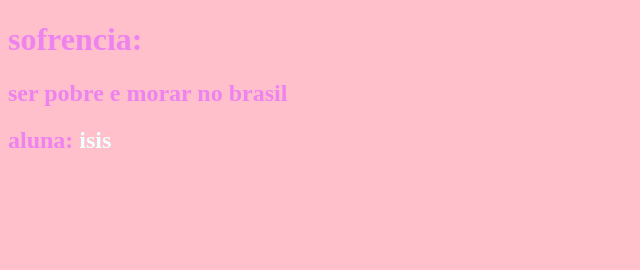
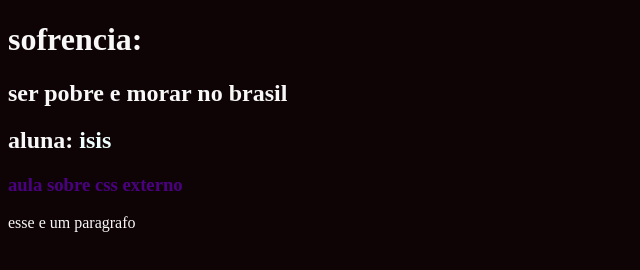
Before and after one commit to none89/deveweb, a plain HTML site: page index.html in a window 1280 px wide. Shown: the whole page, without its empty margins (0-640 px from the left). Drawn offline with Linux system fonts and the light colour scheme.

Commit message:
Add files via upload

```diff
--- a/index.html
+++ b/index.html
@@ -1,20 +1,26 @@
 <!DOCTYPE html>
 <html lang="pt-br">
+
 <head>
     <meta charset="UTF-8">
     <title>Document</title> <!-- comentario-->
     <style>
-    body{
-        background-color: pink;
-        color : violet;
-    }
-        </style>
+        body {
+            background-color: rgb(15, 4, 5);
+            color: rgb(248, 248, 248);
+        }
+    </style>
+    <link rel="stylesheet" href="style.css">
 </head>
+
 <body>
     <h1>sofrencia:</h1>
     <h2>ser pobre e morar no brasil</h2>
     <h2>aluna:
         <span style="color:azure">isis</span>
     </h2>
+    <h3> aula sobre css externo</h3>
+    <p> esse e um paragrafo</p>
 </body>
+
 </html>
--- /dev/null
+++ b/style.css
@@ -0,0 +1,3 @@
+h3 {
+    color:indigo
+}
```
